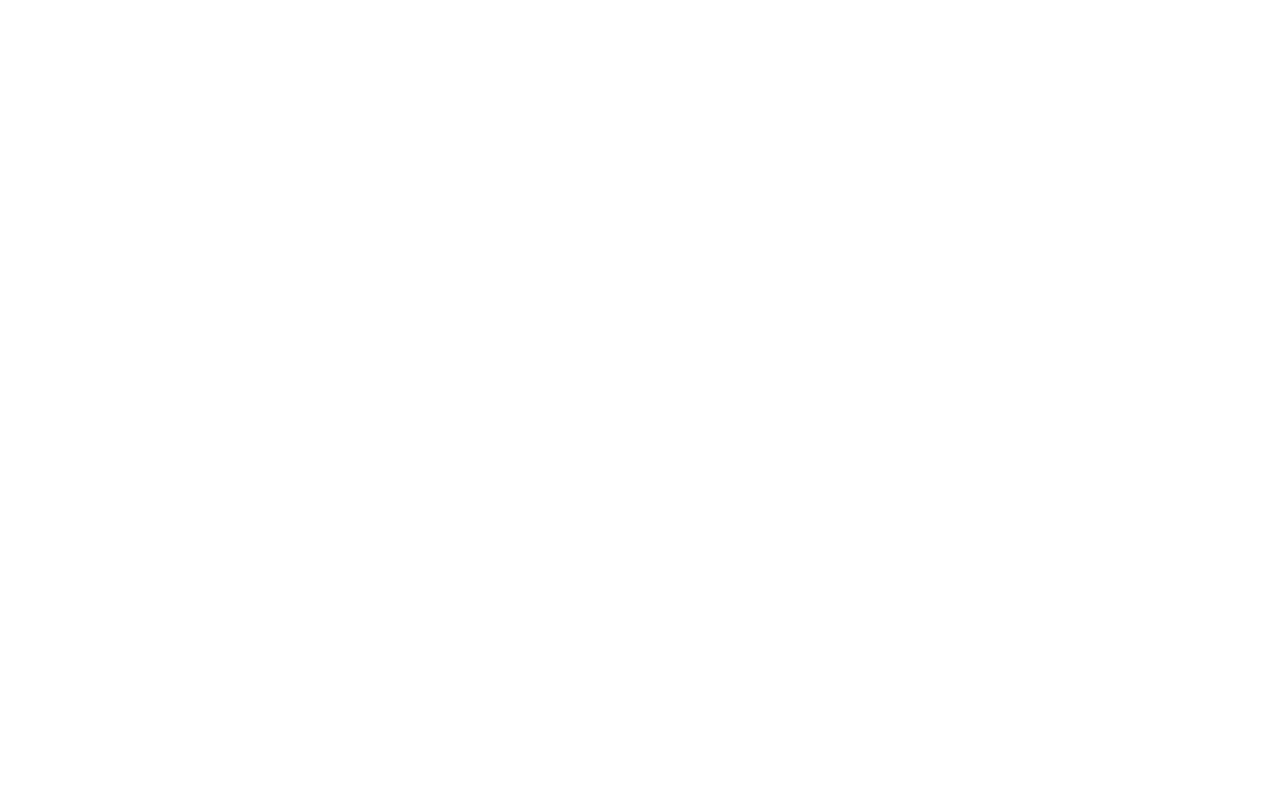
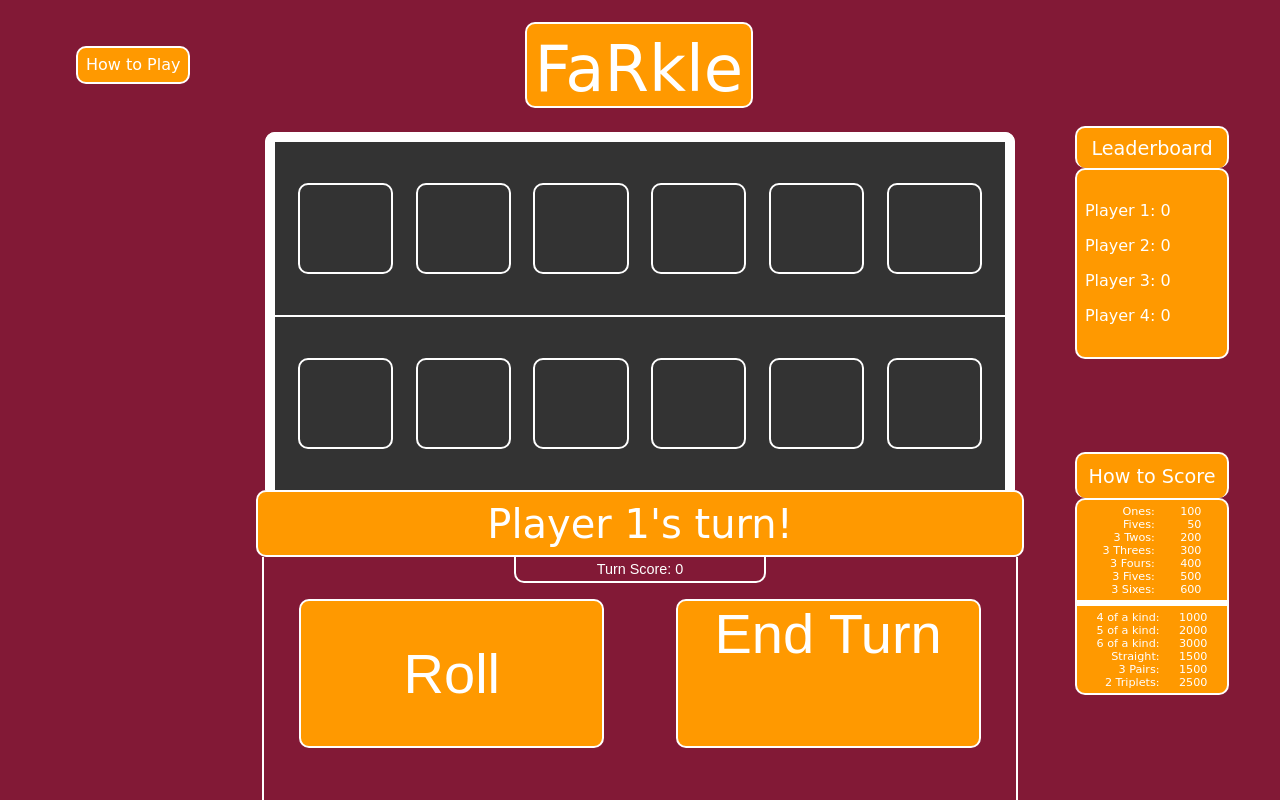
Before and after one commit to bogey1185/GA_Unit-1-Project, a plain HTML site: page index.html in a window 1280 px wide. Drawn offline with nearby package versions, Linux system fonts and the light colour scheme; a web font is replaced by a local one.

Commit message:
base layout and styling complete

```diff
--- a/css/style.css
+++ b/css/style.css
@@ -0,0 +1,309 @@
+/*custom fonts
+ font-family: 'Seymour One', sans-serif;
+ font-family: 'Fontdiner Swanky', cursive;
+
+*/
+body {
+	margin: 0;
+}
+
+#wrap-gameboard {
+	display: flex;
+	background-color: rgb(130,25,54);
+}
+
+main {
+	width: 80vw;
+	height: 100vh;
+}
+
+main header {
+	width: 100%;
+	height: 16vh;
+	display: flex;
+	flex-direction: row;
+	align-content: flex-start;
+	justify-content: center;
+	margin: 2px;
+}
+
+#instructions-box {
+	width: 19.5vw;
+	min-width: 189.8px;
+	height: 98%;
+	text-align: center;
+	display: flex;
+	flex-direction: column;
+	justify-content: center;
+	align-items: center;
+}
+
+#title-box {
+	width: 59.5vw;
+	height: 98%;
+	text-align: center;
+	display: flex;
+	flex-direction: column;
+	justify-content: center;
+	align-items: center;
+}
+
+#instructions {
+	border: 2px solid white;
+	font-family: "Fontdiner Swanky", cursive;
+	padding: 3%;
+	border-radius: 10px;
+	color: white;
+	background-color: rgb(255, 153, 0);
+}
+
+#title {
+	font-size: 4em;
+	font-family: "Fontdiner Swanky", cursive;
+	border: 2px solid white;
+	border-radius: 10px;
+	color: white;
+	background-color: rgb(255, 153, 0);
+	padding: 1% 1% 0 1%;
+}
+
+#main-area {
+	width: 100%;
+	height: 84vh;
+	display: flex;
+	justify-content: flex-start;
+}
+
+#left-aside {
+	width: 20vw;
+	min-width: 189.8px;
+	height: 98%;
+}
+
+#gameboard {
+	width: 60vw;
+	height: 100%;
+	display: flex;
+	flex-direction: column;
+	justify-content: flex-start;
+	align-items: center;
+	min-width: 550px;
+}
+
+#main-board {
+	width: 95%;
+	height: 55%;
+	border-left: 10px solid white;
+	border-right: 10px solid white;
+	border-top: 10px solid white;
+	border-top-right-radius: 10px;
+	border-top-left-radius: 10px;
+	background-color: rgb(51, 51, 51);
+	display: flex;
+	flex-direction: column;
+}
+
+#save-dice {
+	height: 50%;
+	width: 100%;
+	border-bottom: 1px solid white;
+	display: flex;
+	justify-content: space-evenly;
+	align-items: center;
+}
+
+#rolled-dice {
+	height: 50%;
+	width: 100%;
+	border-top: 1px solid white;
+	display: flex;
+	justify-content: space-evenly;
+	align-items: center;
+}
+
+.dice {
+	height: 50%;
+	width: 12.5%;
+	border: 2px solid white;
+	border-radius: 10px;
+}
+
+#message {
+	width: 99.5%;
+	height: 10%;
+	font-family: "Fontdiner Swanky", cursive;
+	font-size: 2.5em;
+	display: flex;
+	justify-content: center;
+	align-items: center;
+	color: white;
+	border: 2px solid white;
+	border-radius: 10px;
+	background-color: rgb(255, 153, 0);
+}
+
+#UI {
+	width: 98%;
+	height: 35%;
+	border-left: 2px solid white;
+	border-right: 2px solid white;
+	border-bottom: 2px solid white;
+	display: flex;
+	flex-direction: column;
+	justify-content: space-between;
+	align-items: center;
+	padding-bottom: 3%;
+}
+
+#curr-score {
+	height: 10%;
+	width: 33%;
+	font-family: 'Seymour One', sans-serif;
+	font-size: .9em;
+	border-bottom: 2px solid white;
+	border-right: 2px solid white;
+	border-left: 2px solid white;
+	border-bottom-left-radius: 10px;
+	border-bottom-right-radius: 10px;
+	text-align: center;
+	color: white;
+	padding: .5% 0 0 0;
+}
+
+#controls {
+	padding-bottom: 2%;
+	display: flex;
+	width: 100%;
+	height: 89%;
+	justify-content: center;
+	align-items: center;
+}
+
+#controls div {
+	font-family: 'Seymour One', sans-serif;
+	font-size: 3.5em;
+	border: 2px solid white;
+	width: 40%;
+	height: 80%;
+	text-align: center;
+	margin: 0 auto;
+	border-radius: 10px;
+	color: white;
+	background-color: rgb(255, 153, 0);
+}
+
+#inner-roll {
+	display: flex;
+	justify-content: center;
+	align-items: center;
+}
+
+aside {
+	width: 20vw;
+	min-width: 239.8px;
+	height: 100vh;
+	display: flex;
+	flex-direction: column;
+	justify-content: space-evenly;
+	align-items: center;
+}
+
+aside div {
+	font-family: "Fontdiner Swanky", cursive;
+	margin: 0;
+}
+
+#scoreboard {
+	height: 25vh;
+	width: 60%;
+}
+
+#scoreboard-title {
+	display: flex;
+	justify-content: center;
+	align-items: center;
+	height: 20%;
+	background-color: rgb(255, 153, 0);
+	border-radius: 10px;
+	border-left: 2px solid white;
+	border-top: 2px solid white;
+	border-right: 2px solid white;
+	font-size: 1.2em;
+	color: white;
+}
+
+#score {
+	height: 78%;
+	background-color: rgb(255, 153, 0);
+	border:	2px solid white;
+	border-radius: 10px;
+	display: flex;
+	flex-direction: column;
+	justify-content: space-evenly;
+	padding: 10% 0 10% 5%;
+	color: white;
+}
+
+#score p {
+	margin: 0;
+}
+
+#legend {
+	margin: 0;
+	width: 60%;
+}
+
+#score-title {
+	display: flex;
+	justify-content: center;
+	align-items: center;
+	text-align: center;
+	height: 20%;
+	background-color: rgb(255, 153, 0);
+	border-radius: 10px;
+	border-left: 2px solid white;
+	border-top: 2px solid white;
+	border-right: 2px solid white;
+	font-size: 1.2em;
+	color: white;
+}
+
+#score-legend1 {
+	background-color: rgb(255, 153, 0);
+	border-left: 2px solid white;
+	border-right: 2px solid white;
+	border-top: 2px solid white;
+	border-top-left-radius: 10px;
+	border-top-right-radius: 10px;
+	display: flex;
+	justify-content: space-evenly;
+	color: white;
+}
+
+.score-names, .score-nums {
+	text-align: right;
+	padding: 3% 0;
+}
+
+#divider {
+	height: .75vh;
+	width: 100%;
+	background-color: white;
+}
+
+#score-legend2 {
+	background-color: rgb(255, 153, 0);
+	border-left: 2px solid white;
+	border-right: 2px solid white;
+	border-bottom: 2px solid white;
+	border-bottom-left-radius: 10px;
+	border-bottom-right-radius: 10px;
+	display: flex;
+	justify-content: space-evenly;
+	color: white;
+}
+
+#score-legend1 p, #score-legend2 p {
+	margin: 0;
+	font-size: .7em;
+}
--- a/index.html
+++ b/index.html
@@ -1,4 +1,4 @@
-<!DOCTYPE html>
+ <!DOCTYPE html>
 <html>
 <head>
 	<title></title>
@@ -6,9 +6,121 @@
 	<script src="https://cdnjs.cloudflare.com/ajax/libs/jquery/3.3.1/jquery.js"></script>
 	<script src="https://cdnjs.cloudflare.com/ajax/libs/velocity/1.5.2/velocity.js"></script>
 	<script src="https://cdnjs.cloudflare.com/ajax/libs/velocity/1.5.2/velocity.ui.js"></script>
+	<link href="https://fonts.googleapis.com/css?family=Fontdiner+Swanky|Seymour+One" rel="stylesheet">
 </head>
 <body>
 
+	<div id="wrap-gameboard">
+
+		<main>  <!--main board area-->
+
+			<header>
+				<div id="instructions-box">
+					<div id="instructions">How to Play</div>
+				</div>
+				<div id="title-box">
+					<div id="title">FaRkle</div>
+				</div>
+			</header>
+			<section id="main-area">
+				<div id="left-aside"></div>
+				<div id="gameboard">
+					<div id="main-board">
+						<div id="save-dice">
+							<div class="dice"></div>
+							<div class="dice"></div>
+							<div class="dice"></div>
+							<div class="dice"></div>
+							<div class="dice"></div>
+							<div class="dice"></div>
+						</div>
+						<div id="rolled-dice">
+							<div class="dice"></div>
+							<div class="dice"></div>
+							<div class="dice"></div>
+							<div class="dice"></div>
+							<div class="dice"></div>
+							<div class="dice"></div>
+						</div>
+					</div>
+					<div id="message">Player 1's turn!</div>
+					<div id="UI">
+						<div id="curr-score">Turn Score: <span id="turnSc">0</span></div>
+						<div id="controls">
+								<div id="inner-roll">Roll</div>
+							<div>End Turn</div>
+						</div>
+					</div>
+				</div>
+			</section>
+
+		</main>
+
+		<aside>	<!--side area with scoreboard and scoring legend. -->
+
+			<div id="scoreboard">
+				<div id="scoreboard-title">Leaderboard</div>
+				<div id="score">
+
+					<p>Player 1: <span id="score1">0</span></p>
+					<p>Player 2: <span id="score2">0</span></p>
+					<p>Player 3: <span id="score3">0</span></p>
+					<p>Player 4: <span id="score4">0</span></p>
+
+				</div>
+			</div>
+			<div id="legend">
+				<div id="score-title">How to Score</div>
+				<div id="score-legend1">
+					<div class="score-names">
+
+						<p>Ones:</p>
+						<p>Fives:</p>
+						<p>3 Twos:</p>
+						<p>3 Threes:</p>
+						<p>3 Fours:</p>
+						<p>3 Fives:</p>
+						<p>3 Sixes:</p>
+
+					</div>
+					<div class="score-nums">
+
+						<p>100</p>
+						<p>50</p>
+						<p>200</p>
+						<p>300</p>
+						<p>400</p>
+						<p>500</p>
+						<p>600</p>
+
+					</div>
+				</div>
+				<div id="divider"></div>
+				<div id="score-legend2">
+					<div class="score-names">
+
+						<p>4 of a kind:</p>
+						<p>5 of a kind:</p>
+						<p>6 of a kind:</p>
+						<p>Straight:</p>
+						<p>3 Pairs:</p>
+						<p>2 Triplets:</p>
+
+					</div>
+					<div class="score-nums">
+
+						<p>1000</p>
+						<p>2000</p>
+						<p>3000</p>
+						<p>1500</p>
+						<p>1500</p>
+						<p>2500</p>
+
+					</div>
+				</div>
+			</div>
+		</aside>
+	</div>
 
 	<script type="text/javascript" src="js/app.js"></script>
 </body>
```
